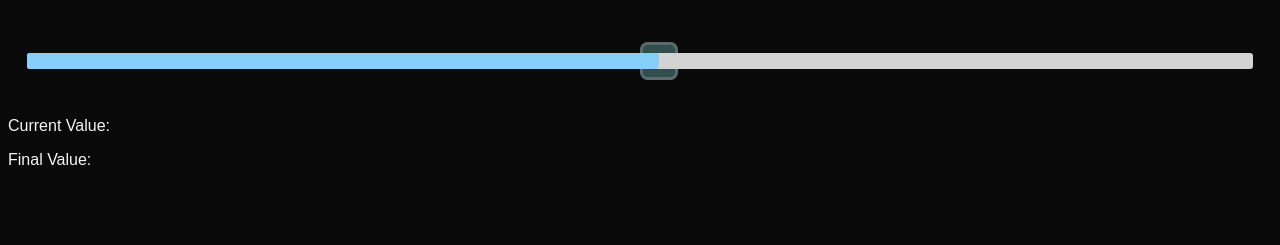
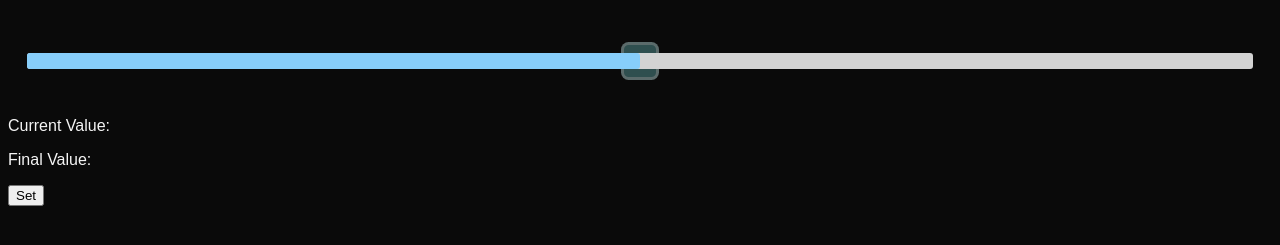
Before and after one commit to danchitnis/simple-slider, a website: page index.html in a window 1280 px wide. Shown: the part 59-304 px from the top of the page. Drawn offline with Linux system fonts and the light colour scheme.

Commit message:
fixed setPosition

```diff
--- a/index.html
+++ b/index.html
@@ -1,6 +1,5 @@
 <!DOCTYPE html>
 <html>
-  <!-- https://www.kirupa.com/html5/drag.htm -->
   <head>
     <meta name="viewport" content="width=device-width, initial-scale=1.0" />
     <title>Simple Slider</title>
@@ -17,6 +16,7 @@
 
     <p>Current Value: <span id="value"></span></p>
     <p>Final Value: <span id="value-final"></span></p>
+    <button id="btSet">Set</button>
 
     <script src="./dist/bundle.js"></script>
     <script src="./script.js"></script>
--- a/script.js
+++ b/script.js
@@ -15,4 +15,9 @@
   window.addEventListener("resize", () => {
     slider.resize();
   });
+
+  const btSet = document.getElementById("btSet");
+  btSet.addEventListener("click", () => {
+    slider.setPositionValue(40);
+  })
 }
--- a/src/slider.ts
+++ b/src/slider.ts
@@ -102,17 +102,17 @@ export class SimpleSlider extends EventTarget {
   private translate(xPos: number): void {
     //console.log(xPos);
 
-    let handlePos = xPos - this.handleOffset;
+    this.handlePos = xPos - this.handleOffset;
     //const handlePos = xPos;
 
     switch (true) {
-      case handlePos < this.pxMin: {
-        handlePos = this.pxMin;
+      case this.handlePos < this.pxMin: {
+        this.handlePos = this.pxMin;
         console.log("😯");
         break;
       }
-      case handlePos > this.pxMax: {
-        handlePos = this.pxMax;
+      case this.handlePos > this.pxMax: {
+        this.handlePos = this.pxMax;
         break;
       }
       default:
@@ -121,11 +121,11 @@ export class SimpleSlider extends EventTarget {
         }
 
         this.divHandle.style.left =
-          (handlePos - this.handleOffset).toString() + "px";
-        this.handlePos = handlePos;
+          (this.handlePos - this.handleOffset).toString() + "px";
+        //this.handlePos = handlePos;
 
         this.divBarL.style.width =
-          (handlePos - this.handleOffset).toString() + "px";
+          (this.handlePos - this.handleOffset).toString() + "px";
       //this.divBarR.style.width =
       //  (this.sliderWidth - handlePos).toString() + "px";
     }
@@ -138,18 +138,24 @@ export class SimpleSlider extends EventTarget {
     //const step = 1;
     //xPos = Math.round(xPos / step) * step;
 
-    const innerValue = (xPos - this.pxMin) / (this.pxMax - this.pxMin);
+    const innerValue = (this.handlePos - this.pxMin) / this.sliderWidth;
     return (this.valueMax - this.valueMin) * innerValue + this.valueMin;
   }
 
-  /*private setPositionValue(val: number) {
+  public setPositionValue(val: number): void {
     const valRel = (val - this.valueMin) / (this.valueMax - this.valueMin);
-    const newPos = valRel * this.sliderWidth;
+    const newPos = valRel * this.sliderWidth + 2 * this.handleOffset;
 
-    const handlePos = newPos - this.handleOffset;
-    const barPos = newPos;
+    //const handlePos = newPos - this.handleOffset;
+    //const barPos = newPos;
 
-    this.divHandle.style.left = handlePos.toString() + "px";
+    this.translate(newPos);
+
+    this.value = this.getPositionValue(this.handlePos);
+
+    this.dispatchEvent(new CustomEvent("update"));
+
+    /*this.divHandle.style.left = handlePos.toString() + "px";
     this.handleLeftPos = handlePos;
 
     this.divBarL.style.left = this.handleOffset.toString() + "px";
@@ -157,9 +163,9 @@ export class SimpleSlider extends EventTarget {
       (barPos - this.handleOffset / 2).toString() + "px";
     this.divBarR.style.width =
       (this.sliderWidth - barPos - this.handleOffset / 2).toString() + "px";
-
-    this.value = val;
-  }*/
+    */
+    //this.value = val;
+  }
 
   private makeDivs(mainDiv: string): void {
     this.divMain = document.getElementById(mainDiv) as HTMLDivElement;
@@ -208,24 +214,24 @@ export class SimpleSlider extends EventTarget {
       (this.handlePos - this.handleOffset).toString() + "px";
     this.divBarR.style.width = this.sliderWidth.toString() + "px";
 
-    this.pxMin = parseFloat(getComputedStyle(this.divBarL).left);
+    this.pxMin = this.handleOffset;
     this.pxMax = this.pxMin + this.sliderWidth;
-    console.log("pxmin=", this.pxMax);
+
 
     if (this.value == -1) {
       this.handleToCentre();
     } else {
-      //this.setValue(this.value);
+      this.setPositionValue(this.value);
     }
   }
 
   private handleToCentre(): void {
-    //this.setPositionValue(50);
+    this.setPositionValue(50);
   }
 
   public resize(): void {
     this.init();
-    //this.setPositionValue(this.value);
+    this.setPositionValue(this.value);
   }
 
   public addEventListener(eventName: eventType, listener: EventListener): void {
```
Also changed, not shown: dist/bundle.js, dist/slider.d.ts, dist/slider.js, 2 other files.
